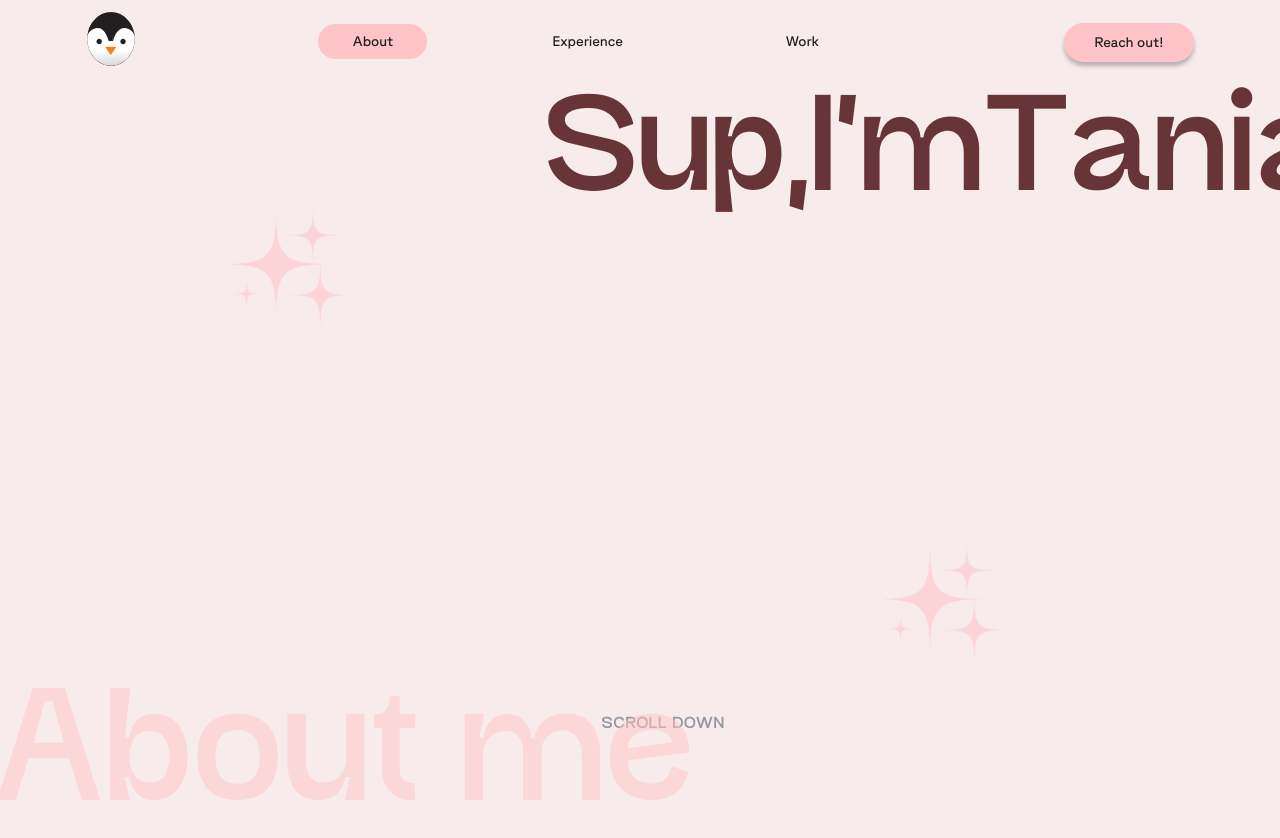
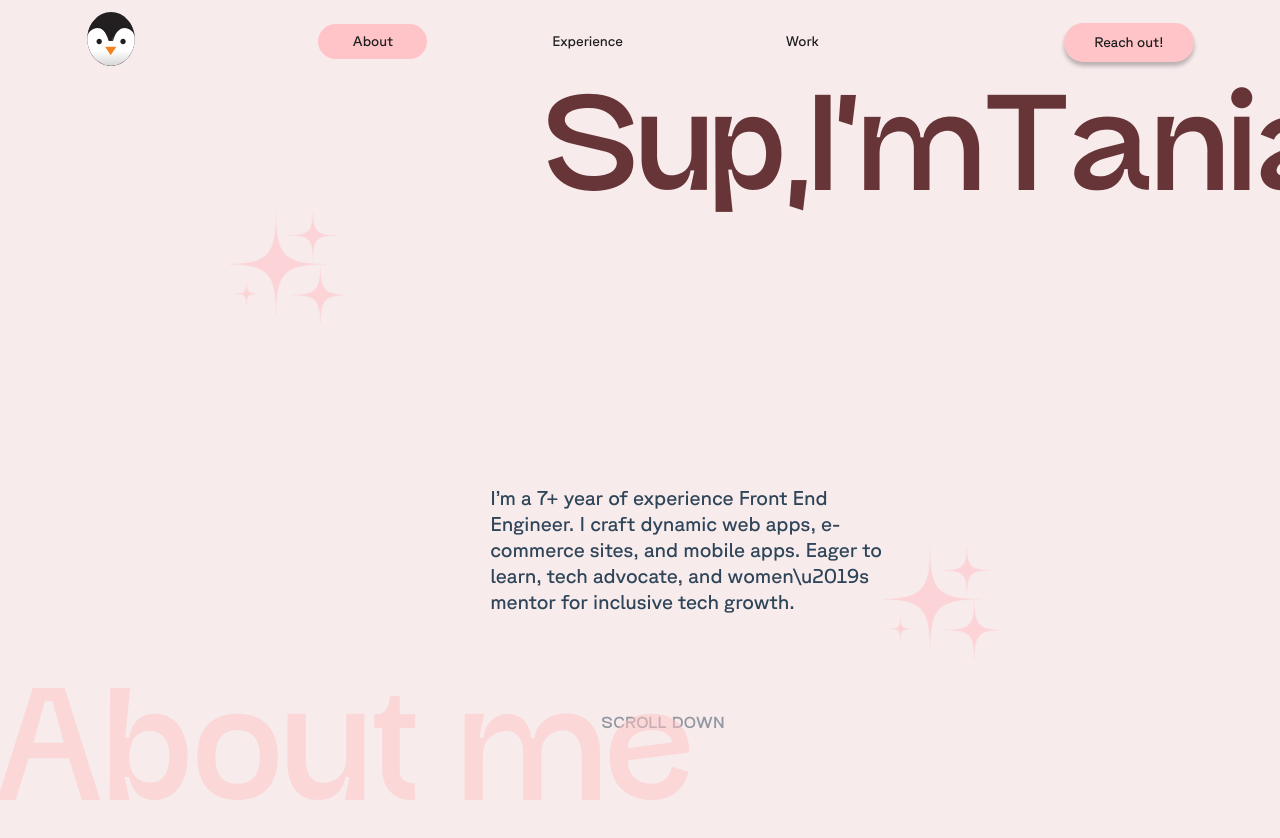
Before and after one commit to tatellog/next-vercel, a Next.js app: page /about in a window 1280 px wide. Shown: the top 838 px of the page. Built offline with nearby package versions, Linux system fonts and the light colour scheme; a web font is replaced by a local one.

Commit message:
text description was added

```diff
--- a/src/components/molecules/AboutHeading/index.tsx
+++ b/src/components/molecules/AboutHeading/index.tsx
@@ -1,6 +1,12 @@
 import React from 'react'
 
-import { AboutContentHeader, Title, TitleHint } from './styles'
+import {
+  AboutContentHeader,
+  TextContainer,
+  TextDescription,
+  Title,
+  TitleHint,
+} from './styles'
 
 interface AboutHeadingProps {
   scrollDirection: number
@@ -10,10 +16,15 @@ const AboutHeading: React.FC<AboutHeadingProps> = ({ scrollDirection }) => {
   const text = "Sup, I'm Tania Tello"
 
   const shouldApplyTransform = scrollDirection > 0 && scrollDirection < 469
+  const shouldShowText = scrollDirection >= 320
+
+  const opacity = shouldShowText ? 1 : scrollDirection / 20
 
   const transform = shouldApplyTransform
     ? `translate3d(-${scrollDirection / 20}em, ${scrollDirection / 10}em, 0px)`
     : 'translate(0px, 0px)'
+
+  const display = shouldShowText ? 'block' : 'none'
 
   return (
     <AboutContentHeader
@@ -25,6 +36,13 @@ const AboutHeading: React.FC<AboutHeadingProps> = ({ scrollDirection }) => {
           <Title key={i}>{char}</Title>
         ))}
       </h1>
+      <TextContainer style={{ display, opacity }}>
+        <TextDescription>
+          I’m a 7+ year of experience Front End Engineer. I craft dynamic web
+          apps, e-commerce sites, and mobile apps. Eager to learn, tech
+          advocate, and women\u2019s mentor for inclusive tech growth.
+        </TextDescription>
+      </TextContainer>
       <TitleHint id="scroll-message" className="animate-down">
         Scroll down
       </TitleHint>
--- a/src/components/molecules/AboutHeading/styles.ts
+++ b/src/components/molecules/AboutHeading/styles.ts
@@ -81,3 +81,22 @@ export const TitleHint = styled.span`
   letter-spacing: 0.0625rem;
   text-transform: uppercase;
 `
+
+export const TextContainer = styled.span`
+  width: 25.875rem;
+  height: 7.3rem;
+  position: fixed;
+  top: 23rem;
+  transform: translate(-13%, 100%);
+  white-space: break-spaces;
+`
+export const TextDescription = styled.p`
+  color: #2e4458;
+  font-family: GT Planar;
+  font-size: 1.25rem;
+  font-style: normal;
+  font-weight: 400;
+  line-height: 130%;
+  width: 25.875rem;
+  height: 7.3rem;
+`
```
